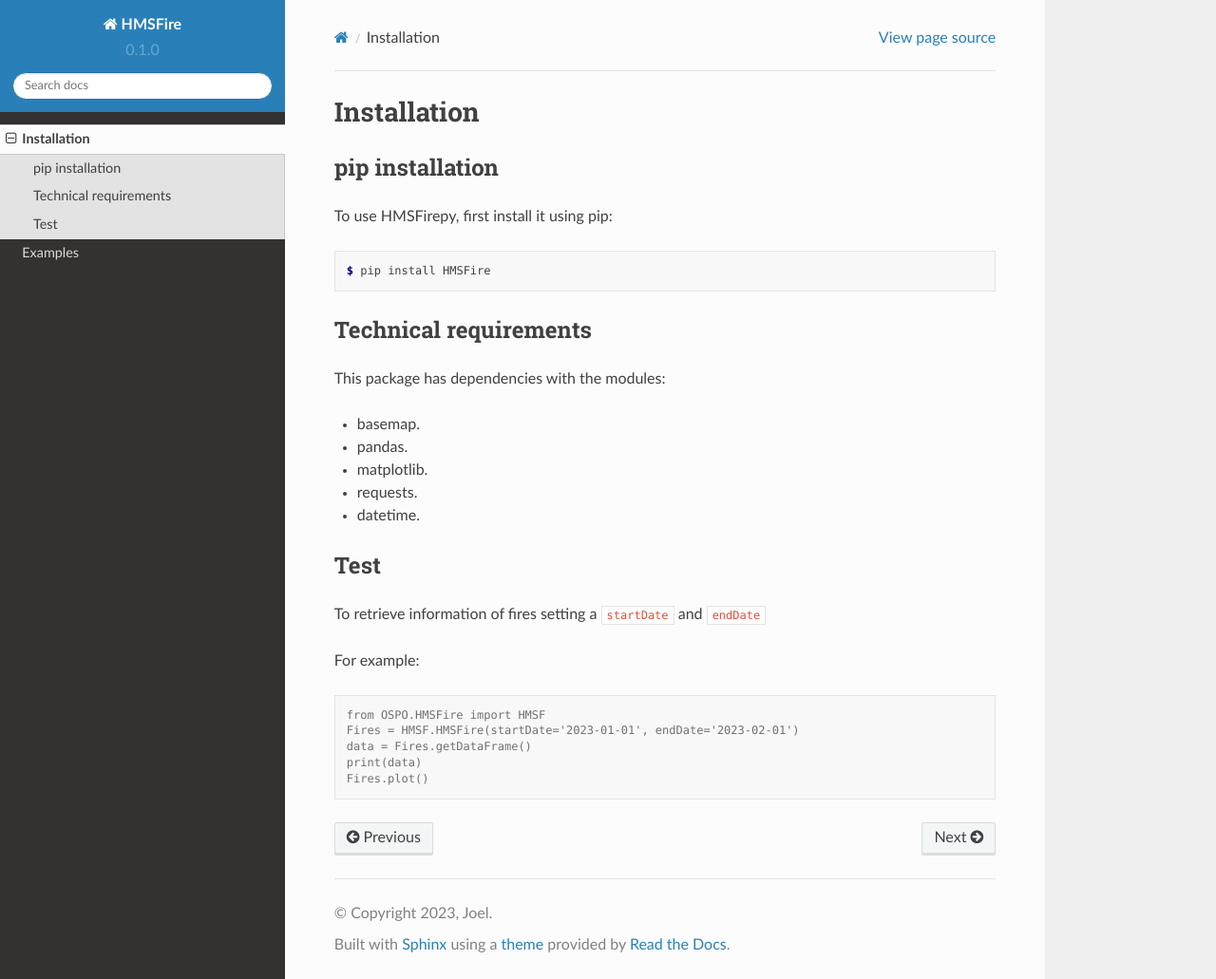
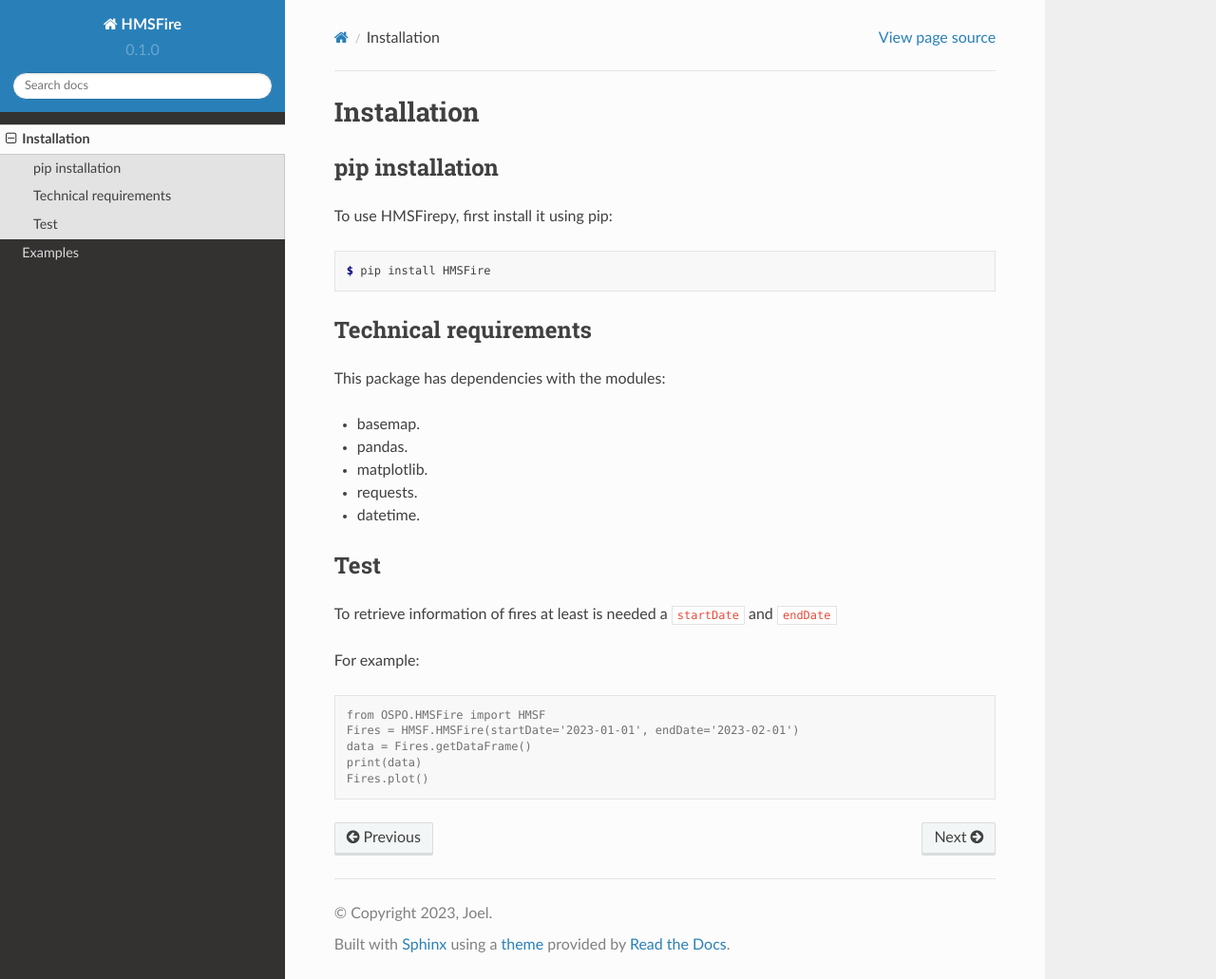
Before and after one commit to joelchaconcastillo/OSPO_HMS_Fire, a Sphinx documentation site: the page built from docs/source/usage.rst, in a window 1280 px wide and 1031 px high. Shown: the whole window at 95% size. Built offline with Sphinx 7.4.7 and the Read the Docs theme 2.0.0, drawn with Linux system fonts in a browser that asks for light colours.

Commit message:
Update usage.rst

```diff
--- a/docs/source/usage.rst
+++ b/docs/source/usage.rst
@@ -30,7 +30,7 @@ This package has dependencies with the modules:
 Test
 ----------------
 
-To retrieve information of fires setting a ``startDate`` and ``endDate``
+To retrieve information of fires at least is needed a ``startDate`` and ``endDate``
 
 For example:
 
```
